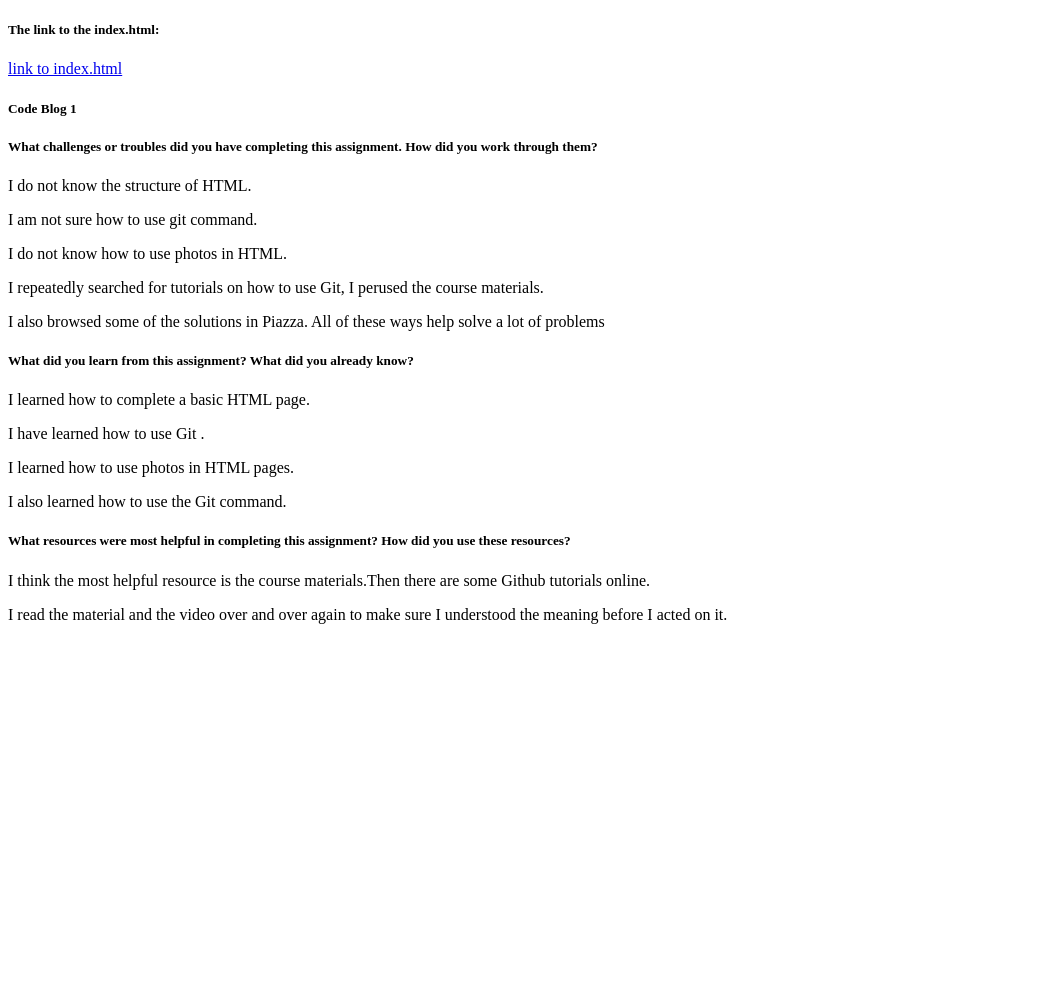
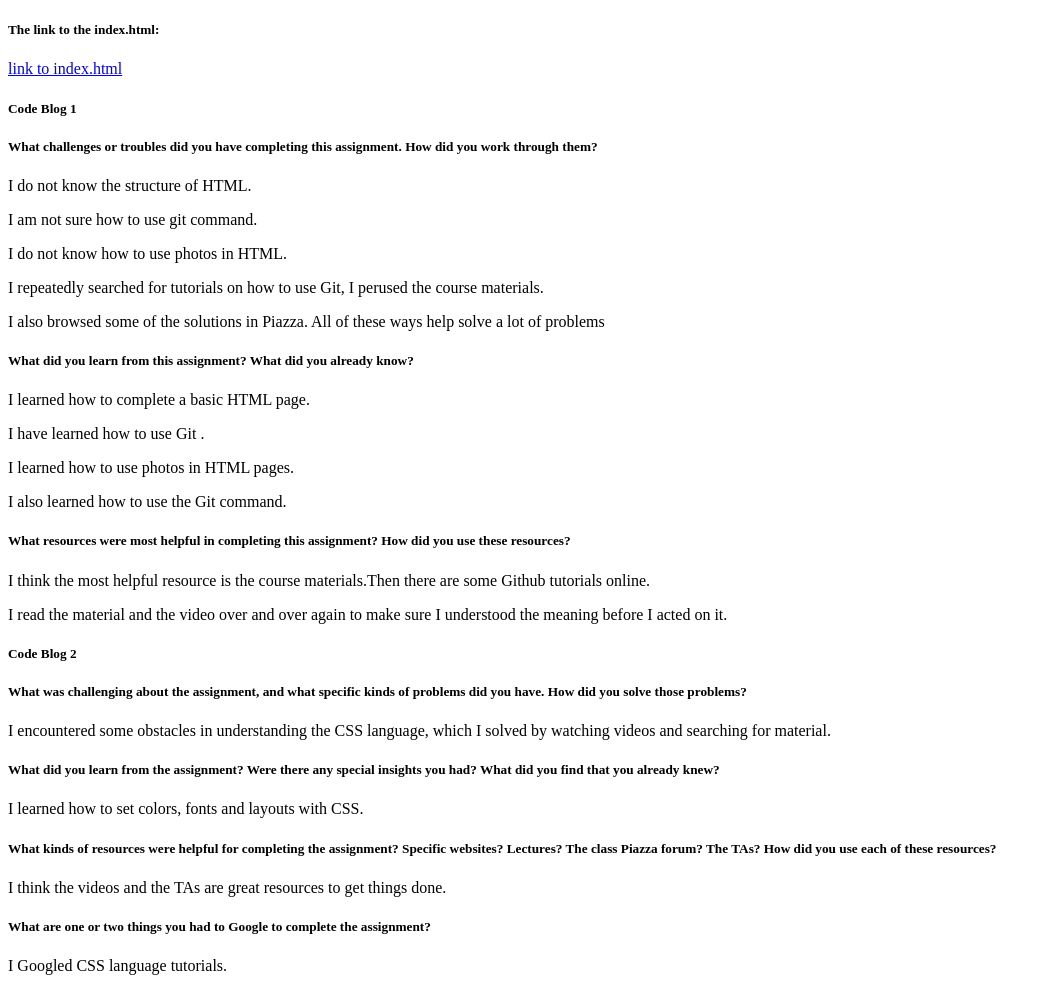
Before and after one commit to YangWang0424/CS290, a plain HTML site: page blog.html in a window 1280 px wide. Shown: the whole page, without its empty margins (0-1051 px from the left). Before the commit the page ends 800 px from the top, so only its background shows below. Drawn offline with Linux system fonts and the light colour scheme.

Commit message:
Update blog.html

```diff
--- a/blog.html
+++ b/blog.html
@@ -27,5 +27,17 @@
         <p> I think the most helpful resource is the course materials.Then there are some Github tutorials online.</p>
         <p> I read the material and the video over and over again to make sure I understood the meaning before I acted on it.</p>
 
+
+        <h5>Code Blog 2</h5>
+
+        <h5> What was challenging about the assignment, and what specific kinds of problems did you have. How did you solve those problems? </h5>
+        <p> I encountered some obstacles in understanding the CSS language, which I solved by watching videos and searching for material. </p>
+        <h5> What did you learn from the assignment? Were there any special insights you had? What did you find that you already knew? </h5>
+        <p> I learned how to set colors, fonts and layouts with CSS. </p>
+        <h5> What kinds of resources were helpful for completing the assignment? Specific websites? Lectures? The class Piazza forum? The TAs? How did you use each of these resources? </h5>
+        <p> I think the videos and the TAs are great resources to get things done. </p>
+        <h5> What are one or two things you had to Google to complete the assignment? </h5>
+        <p> I Googled CSS language tutorials. </p>
+
        </body>
 </html>
```
